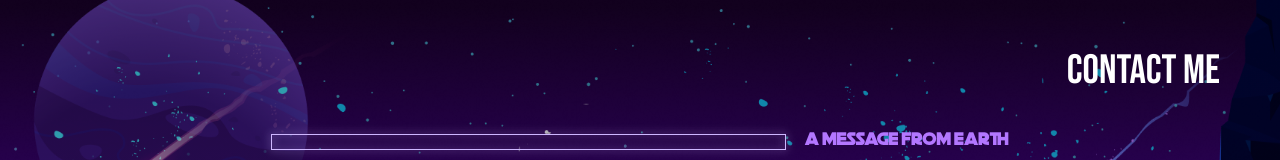
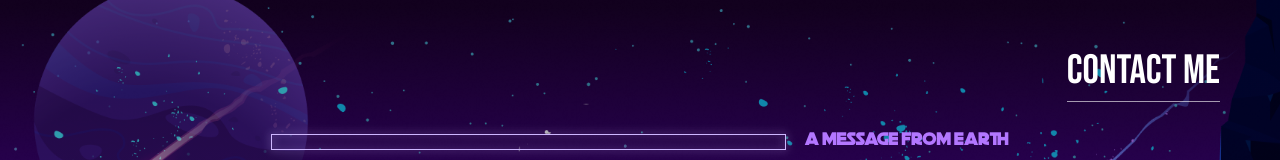
Before and after one commit to ZozuliaMykyta/portfolio, a React (Vite) app: page / in a window 1280 px wide. Shown: the top 160 px of the page. Built offline with nearby package versions, Linux system fonts and the light colour scheme.

Commit message:
feat: enhance ContactButton with motion effects for improved user interaction

```diff
--- a/src/components/contact/ContactButton.tsx
+++ b/src/components/contact/ContactButton.tsx
@@ -1,13 +1,44 @@
 import React from "react";
+import { motion } from "motion/react";
 
 const ContactButton: React.FC = () => {
   return (
-    <a
+    <motion.a
       href="#!"
-      className="absolute right-15 top-10 z-50 text-white font-bebas text-[41px] uppercase"
+      className="absolute right-15 top-10 z-50 text-white font-bebas text-[41px] uppercase cursor-pointer select-none"
+      initial={{ opacity: 0, y: -20 }}
+      animate={{
+        opacity: 1,
+        y: 0,
+        transition: {
+          duration: 0.6,
+          delay: 0.3,
+          ease: "easeOut",
+        },
+      }}
+      whileHover={{
+        scale: 1.05,
+        transition: {
+          duration: 0.2,
+          ease: "easeOut",
+        },
+      }}
+      whileTap={{
+        scale: 0.98,
+        transition: { duration: 0.1 },
+      }}
     >
       contact me
-    </a>
+      {/* Простая линия под текстом */}
+      <motion.div
+        className="absolute bottom-0 left-0 h-[1px] bg-white/60 pointer-events-none"
+        initial={{ width: 0 }}
+        animate={{
+          width: "100%",
+          transition: { delay: 0.8, duration: 0.4, ease: "easeOut" },
+        }}
+      />
+    </motion.a>
   );
 };
 
```
